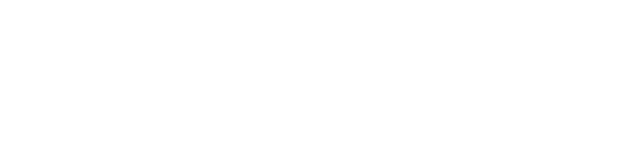
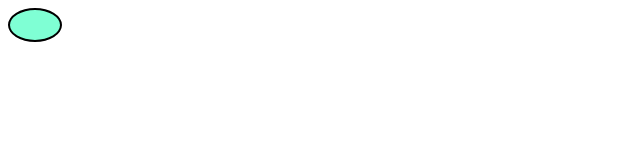
Before and after one commit to radheshyamfromambience/Mern-class, a plain HTML site: page index.html in a window 1280 px wide. Shown: the whole page, without its empty margins (0-640 px from the left). Drawn offline with Linux system fonts and the light colour scheme.

Commit message:
second Commit

```diff
--- a/index.html
+++ b/index.html
@@ -4,8 +4,9 @@
     <meta charset="UTF-8">
     <meta name="viewport" content="width=device-width, initial-scale=1.0">
     <title>Document</title>
+    <link rel="stylesheet" href="style.css">
 </head>
 <body>
-
+    <div class="class"></div>
 </body>
 </html>
--- /dev/null
+++ b/style.css
@@ -0,0 +1,7 @@
+.class{
+    height: 30px;
+    width: 50px;
+    background-color: aquamarine;
+    border-radius: 50%;
+    border: 2px solid black;
+}
```
